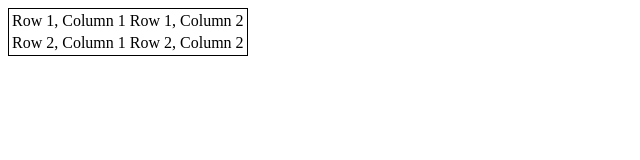
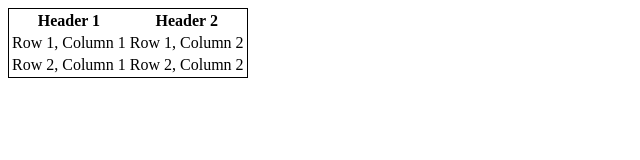
Before and after one commit to RonanPJaniola/Tabular-Data-Sample, a plain HTML site: page index.html in a window 1280 px wide. Shown: the whole page, without its empty margins (0-640 px from the left). Drawn offline with Linux system fonts and the light colour scheme.

Commit message:
Update index.html

```diff
--- a/index.html
+++ b/index.html
@@ -16,6 +16,12 @@
           <body>
 
              <table style = "border: 1px solid black"> <!-- This is a tabluar tag -->
+
+               <tr>
+                 <th tyle = "border: 1px #000000;"> Header 1 </th> <!-- This is a table heading -->
+                 <th tyle = "border: 1px #000000;"> Header 2 </th>
+               </tr>
+
                <tr style = "border: 1px #000000;"> <!-- This is a (table row) tag -->
 
                  <td> Row 1, Column 1 </td> <!-- This is a (table data) tag -->
```
